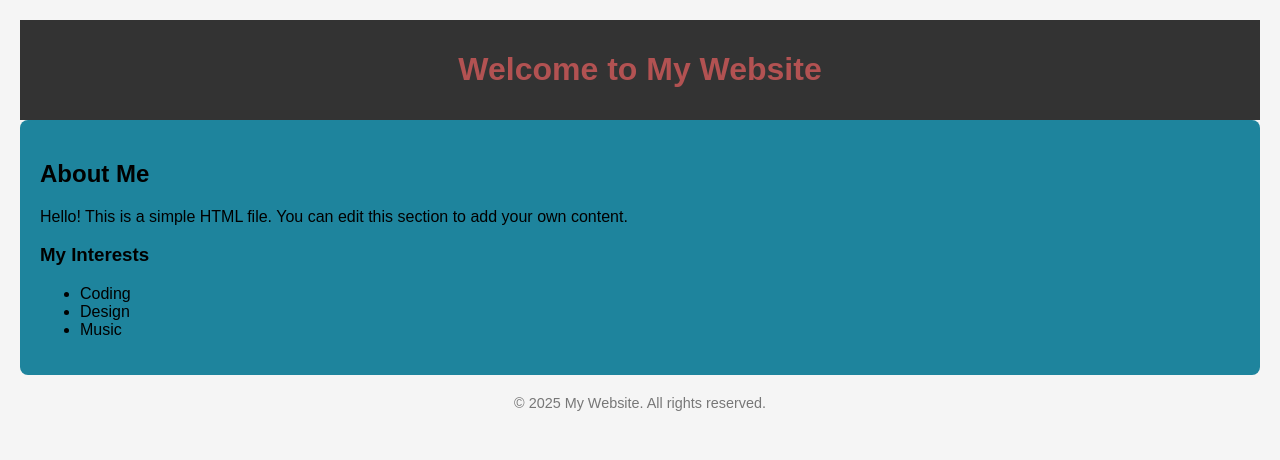
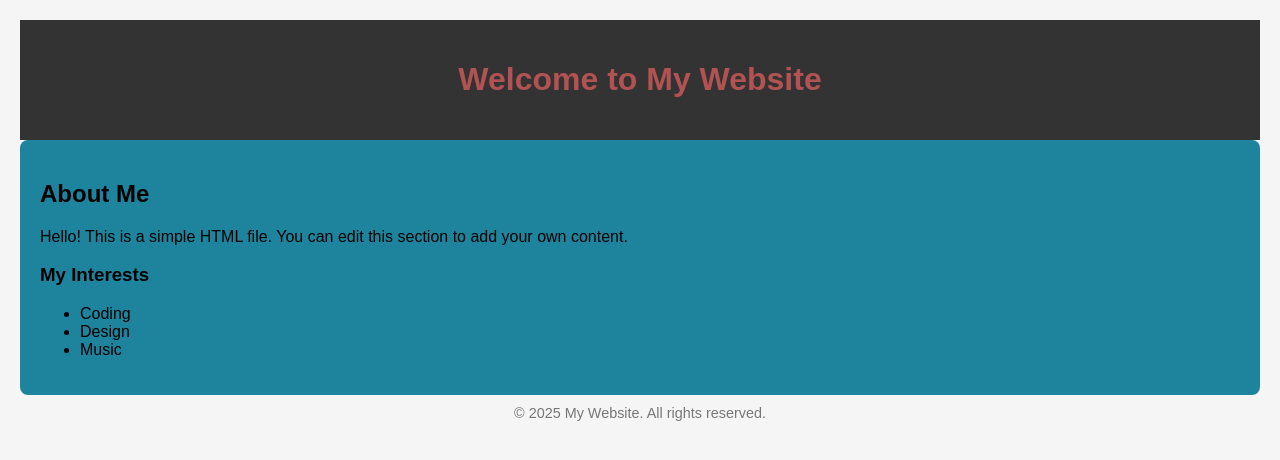
Before and after one commit to SuchitraKarri/Diagrams, a plain HTML site: page index.html in a window 1280 px wide. Drawn offline with Linux system fonts and the light colour scheme.

Commit message:
Update index.html

```diff
--- a/index.html
+++ b/index.html
@@ -14,7 +14,7 @@
         header {
             background-color: #333;
             color: rgb(178, 82, 82);
-            padding: 10px;
+            padding: 20px;
             text-align: center;
         }
         main {
@@ -23,7 +23,7 @@
             border-radius: 8px;
         }
         footer {
-            margin-top: 20px;
+            margin-top: 10px;
             text-align: center;
             font-size: 0.9em;
             color: #777777;
```
